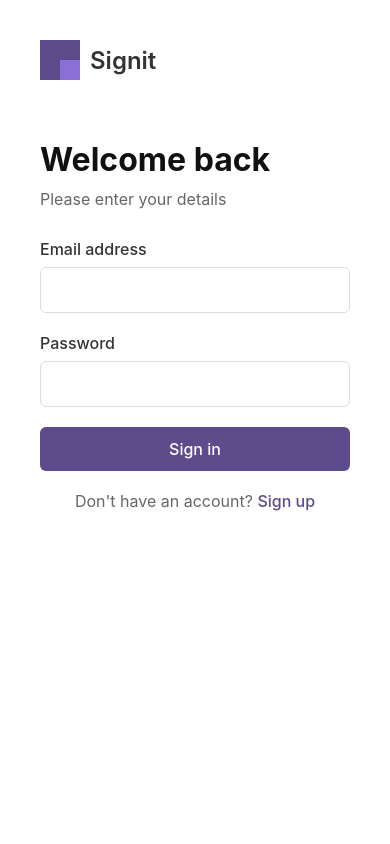
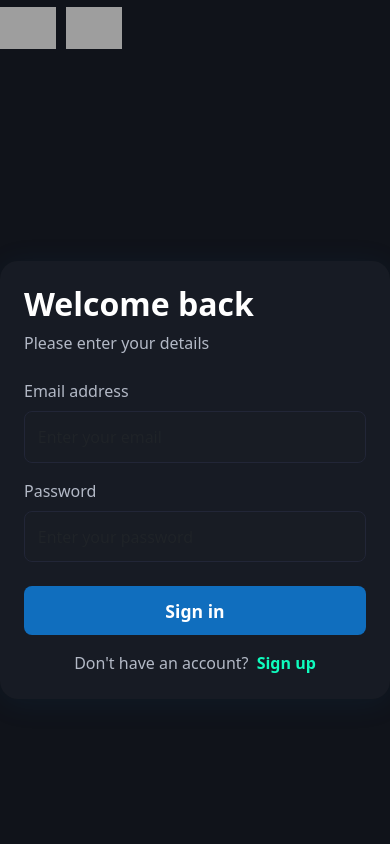
Before and after one commit to GitforGuru/Reddit-full-clone, a Flask app: page /login in a window 390 px wide. Run offline with Flask 3, Linux system fonts and the light colour scheme; grey boxes are pictures that could not be loaded.

Commit message:
save all

```diff
--- a/app.py
+++ b/app.py
@@ -6,9 +6,9 @@ from model import db, User
 
 app = Flask(__name__)
 # Configure database - replace with your actual MySQL credentials
-app.config['SQLALCHEMY_DATABASE_URI'] = 'mysql+pymysql://username:password@localhost/signit_db'
+app.config['SQLALCHEMY_DATABASE_URI'] = 'mysql+pymysql://GURITO:GURITO@localhost/signit_db'
 app.config['SQLALCHEMY_TRACK_MODIFICATIONS'] = False
-app.config['SECRET_KEY'] = 'your_secret_key_here'  # Change this to a random secret key
+app.config['SECRET_KEY'] = 'your_secret_key'  # Change this to a random secret key
 
 # Initialize the database with this app
 db.init_app(app)
@@ -19,7 +19,7 @@ with app.app_context():
 
 @app.route('/')
 def home():
-    return render_template('index.html')
+    return redirect(url_for('login'))
 
 @app.route('/register', methods=['GET', 'POST'])
 def register():
@@ -86,7 +86,6 @@ def logout():
     session.clear()
     flash('You have been logged out')
     return redirect(url_for('login'))
-
 @app.route('/dashboard')
 def dashboard():
     # Check if user is logged in
--- a/static/login.css
+++ b/static/login.css
@@ -1,151 +1,142 @@
-* {
-    margin: 0;
-    padding: 0;
-    box-sizing: border-box;
-    font-family: -apple-system, BlinkMacSystemFont, 'Segoe UI', Roboto, Oxygen, Ubuntu, Cantarell, 'Open Sans', 'Helvetica Neue', sans-serif;
+:root {
+    --blue: #106EBE;
+    --mint: #0FFCBE;
+    --black: #10131A;
+    --input-bg: #181C24;
+    --input-border: #222637;
+    --white: #fff;
 }
 
+/* Body and Layout */
 body {
-    height: 100vh;
-    display: flex;
-    background-color: #fff;
+    background: var(--black);
+    min-height: 100vh;
+    color: var(--white);
 }
 
-.container {
-    display: flex;
-    width: 100%;
-    height: 100%;
+/* Logo */
+.logo-container {
+    position: absolute;
+    top: 0;
+    left: 0;
+    z-index: 10;
+    padding: 2rem 2rem 0 2rem;
+    background: transparent;
 }
-
-.login-section {
-    flex: 1;
-    padding: 40px;
-    display: flex;
-    flex-direction: column;
-}
-
 .logo {
     display: flex;
     align-items: center;
+    gap: 10px;
     margin-bottom: 60px;
 }
 
-.logo-icon {
-    width: 40px;
-    height: 40px;
-    background-color: #5d4b8c;
-    position: relative;
-    margin-right: 10px;
+.logo-img {
+    height: 56px;
+    width: 56px;
+    object-fit: contain;
+    background: transparent;
+}
+.logo-text {
+    font-size: 2rem;
+    font-weight: 700;
+    color: var(--white);
+    letter-spacing: 1px;
+    font-family: 'Segoe UI', Arial, sans-serif;
 }
 
-.logo-icon::before {
-    content: "";
-    position: absolute;
-    top: 0;
-    left: 0;
-    width: 20px;
-    height: 20px;
-    background-color: #5d4b8c;
+/* Login Form */
+.login-form-container {
+    background: rgba(24,28,36, 0.98);
+    border-radius: 18px;
+    max-width: 400px;
+    margin: 0 auto;
+    box-shadow: 0 4px 32px rgba(16,110,190,0.08);
+    padding: 2.5rem 2rem;
+}
+.login-title {
+    color: var(--white);
+    font-size: 2rem;
+    font-weight: 700;
+}
+.login-subtitle {
+    color: #b3b9c6;
+    font-size: 1rem;
 }
 
-.logo-icon::after {
-    content: "";
-    position: absolute;
-    bottom: 0;
-    right: 0;
-    width: 20px;
-    height: 20px;
-    background-color: #8a70d6;
-}
-
-.logo h1 {
-    font-size: 24px;
-    font-weight: 600;
-    color: #333;
-}
-
-.login-form {
-    max-width: 400px;
-    margin: 0 auto;
-    width: 100%;
-}
-
-h2 {
-    font-size: 32px;
-    font-weight: 700;
-    margin-bottom: 10px;
-    color: #111;
-}
-
-.subtitle {
-    color: #666;
-    margin-bottom: 30px;
-}
-
-.form-group {
-    margin-bottom: 20px;
-}
-
-label {
-    display: block;
-    margin-bottom: 8px;
-    font-weight: 500;
-    color: #333;
-}
-
-input {
-    width: 100%;
-    padding: 12px;
-    border: 1px solid #ddd;
-    border-radius: 6px;
-    font-size: 16px;
-}
-
-.form-actions {
-    display: flex;
-    justify-content: flex-end;
-    margin-bottom: 20px;
-}
-
-
-
-.sign-in-btn {
-    width: 100%;
-    padding: 12px;
-    background-color: #5d4b8c;
-    color: white;
-    border: none;
-    border-radius: 6px;
-    font-size: 16px;
-    font-weight: 500;
-    cursor: pointer;
-    margin-bottom: 20px;
-}
-
-.signup-prompt {
-    text-align: center;
-    color: #666;
-}
-
-.signup-link {
-    color: #5d4b8c;
-    text-decoration: none;
+.form-label {
+    color: #b3b9c6;
     font-weight: 500;
 }
 
-.illustration-section {
-    flex: 1;
-    background-color: #b19cd9;
-    position: relative;
-    overflow: hidden;
-    background-image: url('../static/images/LG.jpg');
-    background-position: center;
-    background-repeat: no-repeat;
-    background-size: 80%;
+.input-dark {
+    background: var(--input-bg);
+    border: 1.5px solid var(--input-border);
+    color: var(--white);
+    border-radius: 8px;
+    font-size: 1rem;
+    padding: 0.8rem;
+    transition: border-color 0.2s;
+}
+.input-dark:focus {
+    border-color: var(--blue);
+    background: var(--input-bg);
+    color: var(--white);
+    box-shadow: none;
 }
 
-@media (max-width: 768px) {
+.btn-login {
+    background: var(--blue);
+    color: var(--white);
+    font-weight: 600;
+    border-radius: 8px;
+    font-size: 1.1rem;
+    padding: 0.7rem 0;
+    border: none;
+    transition: background 0.2s;
+}
+.btn-login:hover, .btn-login:focus {
+    background: var(--mint);
+    color: var(--black);
+}
+
+.signup-text {
+    color: #b3b9c6;
+    font-size: 1rem;
+}
+.signup-link {
+    color: var(--mint);
+    text-decoration: none;
+    font-weight: 600;
+    margin-left: 4px;
+}
+.signup-link:hover {
+    color: var(--blue);
+    text-decoration: underline;
+}
+
+/* Illustration Section */
+.illustration-section {
+    background: none;
+    justify-content: center;
+    align-items: center;
+}
+.illustration-img {
+    max-width: 90%;
+    max-height: 80vh;
+    border-radius: 20px;
+    box-shadow: 0 8px 32px rgba(16,110,190,0.13);
+}
+
+/* Responsive */
+@media (max-width: 991.98px) {
     .illustration-section {
-        display: none;
+        display: none !important;
+    }
+    .login-form-container {
+        margin: 3rem auto;
+    }
+    .logo-container {
+        position: static;
+        padding: 1.5rem 1rem 0 1rem;
     }
 }
--- a/templates/login.html
+++ b/templates/login.html
@@ -2,46 +2,52 @@
 <html lang="en">
 <head>
     <meta charset="UTF-8">
-    <meta name="viewport" content="width=device-width, initial-scale=1.0">
-    <title>Signit - Login</title>
-    <link rel="stylesheet"  href="{{ url_for('static', filename='login.css') }}">
+    <title>Signit Login</title>
+    <meta name="viewport" content="width=device-width, initial-scale=1">
+    <!-- Bootstrap CSS CDN -->
+    <link href="https://cdn.jsdelivr.net/npm/bootstrap@5.3.0/dist/css/bootstrap.min.css" rel="stylesheet">
+    <!-- Custom CSS -->
+    <link rel="stylesheet" href="static/login.css">
 </head>
 <body>
-    <div class="container">
-        <div class="login-section">
-            <div class="logo">
-                <div class="logo-icon"></div>
-                <h1>Signit</h1>
-            </div>
-
-            <div class="login-form">
-                <h2>Welcome back</h2>
-                <p class="subtitle">Please enter your details</p>
-
-                <form action="{{ url_for('login') }}" method="post">
-                    <div class="form-group">
-                        <label for="email">Email address</label>
-                        <input type="email" id="email" name="email" required>
-                    </div>
-
-                    <div class="form-group">
-                        <label for="password">Password</label>
-                        <input type="password" id="password" name="password" required>
-                    </div>
-
-
-
-                    <button type="submit" class="sign-in-btn">Sign in</button>
-                </form>
-
-                <p class="signup-prompt">
-                    Don't have an account? <a href="{{ url_for('register') }}" class="signup-link">Sign up</a>
-                </p>
+    <div class="container-fluid min-vh-100 d-flex flex-column p-0">
+        <!-- Logo Row -->
+        <div class="row">
+            <div class="col-12">
+                <div class="logo">
+    <img src="static/sl.jpg" alt="Logo 1" class="logo-img">
+    <img src="static/st.jpg" alt="Logo 2" class="logo-img">
+</div>
             </div>
         </div>
-
-        <div class="illustration-section">
-            <!-- Illustration will be added via CSS -->
+        <!-- Main Content Row -->
+        <div class="row flex-grow-1">
+            <!-- Login Form Section -->
+            <div class="col-lg-6 d-flex align-items-center justify-content-center">
+                <div class="login-form-container w-100 p-4">
+                    <h2 class="login-title mb-2">Welcome back</h2>
+                    <p class="login-subtitle mb-4">Please enter your details</p>
+                    <form>
+                        <div class="mb-3">
+                            <label for="email" class="form-label">Email address</label>
+                            <input type="email" class="form-control input-dark" id="email" placeholder="Enter your email">
+                        </div>
+                        <div class="mb-4">
+                            <label for="password" class="form-label">Password</label>
+                            <input type="password" class="form-control input-dark" id="password" placeholder="Enter your password">
+                        </div>
+                        <button type="submit" class="btn btn-login w-100 mb-3">Sign in</button>
+                    </form>
+                    <div class="text-center signup-text">
+                        Don't have an account?
+                        <a href="#" class="signup-link">Sign up</a>
+                    </div>
+                </div>
+            </div>
+            <!-- Illustration Section -->
+            <div class="col-lg-6 d-none d-lg-flex align-items-center justify-content-center illustration-section">
+                <img src="static/LG.png" alt="Illustration" class="illustration-img">
+            </div>
         </div>
     </div>
 </body>
```
Also changed, not shown: static/index.css (added, +123 -0 lines), templates/index.html (added, +71 -0 lines), static/LG.png (added), static/sl.png (added), static/st.png (added).
